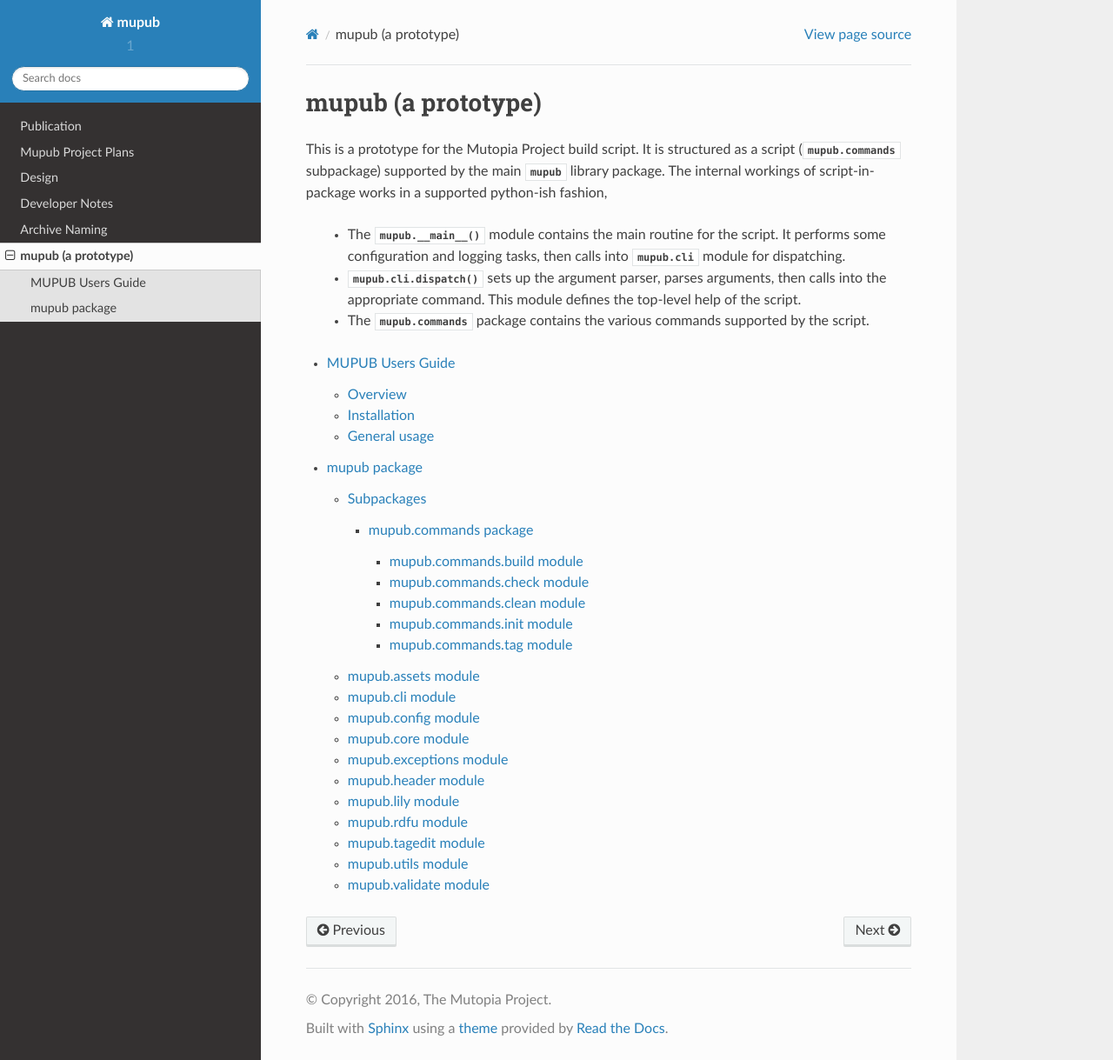
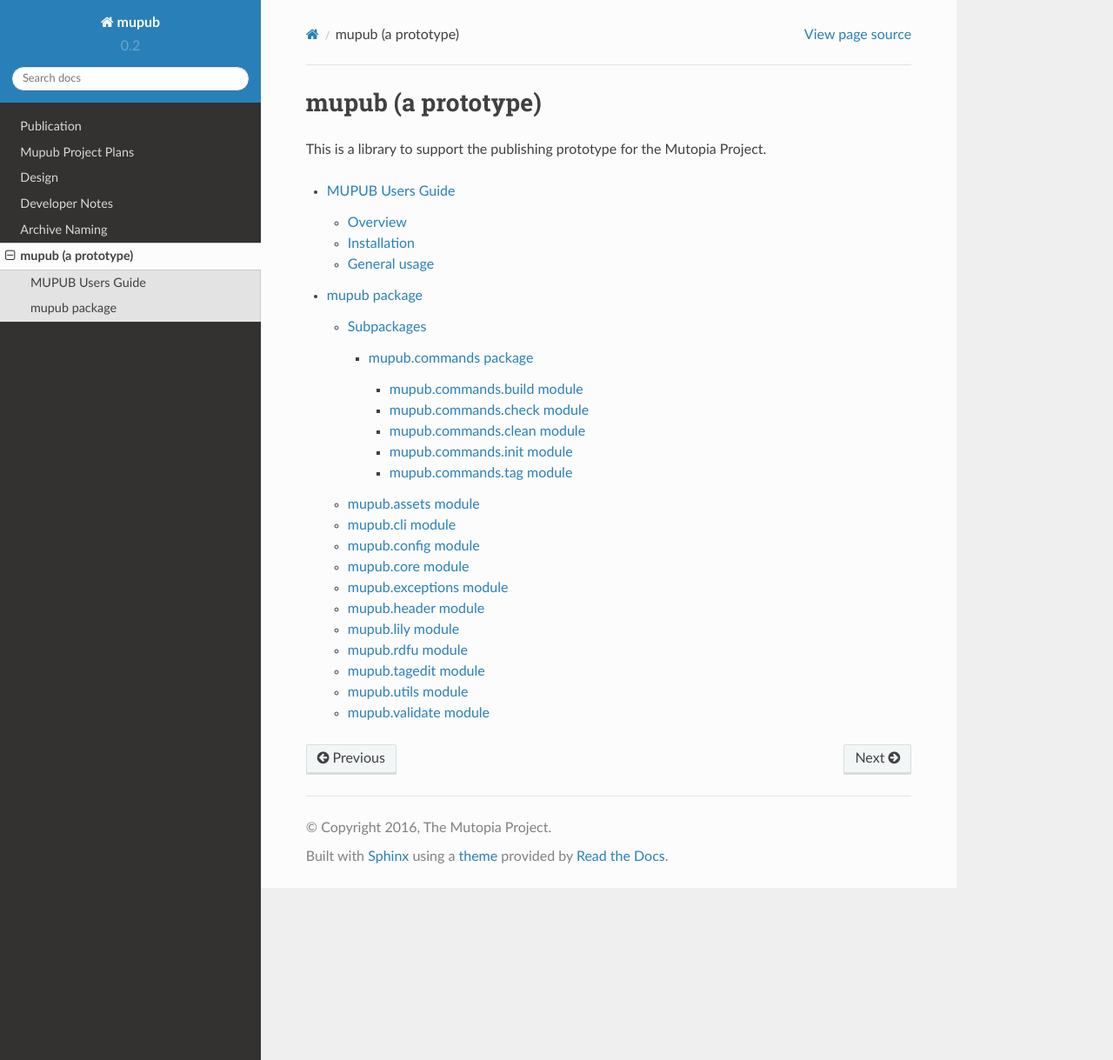
Before and after one commit to MutopiaProject/mupub, a Sphinx documentation site: the page built from docs/api/modules.rst, in a window 1280 px wide and 1219 px high. Shown: the whole window at 87% size. Built offline with Sphinx 7.4.7 and the Read the Docs theme 2.0.0, drawn with Linux system fonts in a browser that asks for light colours.

Commit message:
doc config tweaks

```diff
--- a/devo-requirements.txt
+++ b/devo-requirements.txt
@@ -3,6 +3,6 @@
 # developer packages
 coverage==4.2
 pylint==1.6.4
-pretend==1.0.8
+#pretend==1.0.8
 sphinx==1.5.1
-sphinx-rtd-theme=0.1.9
+sphinx-rtd-theme==0.1.9
--- a/docs/api/modules.rst
+++ b/docs/api/modules.rst
@@ -1,23 +1,8 @@
 mupub (a prototype)
 ===================
 
-This is a prototype for the Mutopia Project build script. It is
-structured as a script (:py:mod:`mupub.commands` subpackage) supported
-by the main :py:mod:`mupub` library package. The internal workings of
-script-in-package works in a supported python-ish fashion,
-
- - The :py:func:`mupub.__main__` module contains the main routine for
-   the script. It performs some configuration and logging tasks, then
-   calls into :py:mod:`mupub.cli` module for dispatching.
-
- - :py:func:`mupub.cli.dispatch` sets up the argument parser, parses
-   arguments, then calls into the appropriate command. This module
-   defines the top-level help of the script.
-
- - The :py:mod:`mupub.commands` package contains the various commands
-   supported by the script.
-
-
+This is a library to support the publishing prototype for the Mutopia
+Project.
 
 .. toctree::
    :maxdepth: 4
--- a/docs/conf.py
+++ b/docs/conf.py
@@ -3,10 +3,14 @@ import sys
 from datetime import datetime
 
 sys.path.insert(0, os.path.abspath('..'))
-extensions = []
-extensions.append('sphinx.ext.autodoc')
-extensions.append('sphinx.ext.viewcode')
-extensions.append('sphinx.ext.intersphinx')
+
+import mupub
+
+extensions = [
+    'sphinx.ext.autodoc',
+    'sphinx.ext.viewcode',
+    'sphinx.ext.intersphinx',
+]
 
 templates_path = ['_templates']
 source_suffix = '.rst'
@@ -19,8 +23,10 @@ year = datetime.now().year
 copyright = u'%d, The Mutopia Project' % year
 author = 'Glen Larsen'
 
-version = '1'
-release = '1.1'
+# The short X.Y version.
+version = '.'.join(mupub.__version__.split('.')[:2])
+# The full version, including alpha/beta/rc tags.
+release = mupub.__version__
 
 language = None
 
--- a/setup.cfg
+++ b/setup.cfg
@@ -10,7 +10,6 @@ ignore =
 requires-dist =
     setuptools >= 0.7.0
     pypng >= 0.0.18
-    rdflib >= 4.2.1
     ruamel.yaml >= 0.12.18
     clint >= 0.5.1
     requests >= 2.11.1
```
Also changed, not shown: docs/api/mupub.rst (+16 -5 lines).
